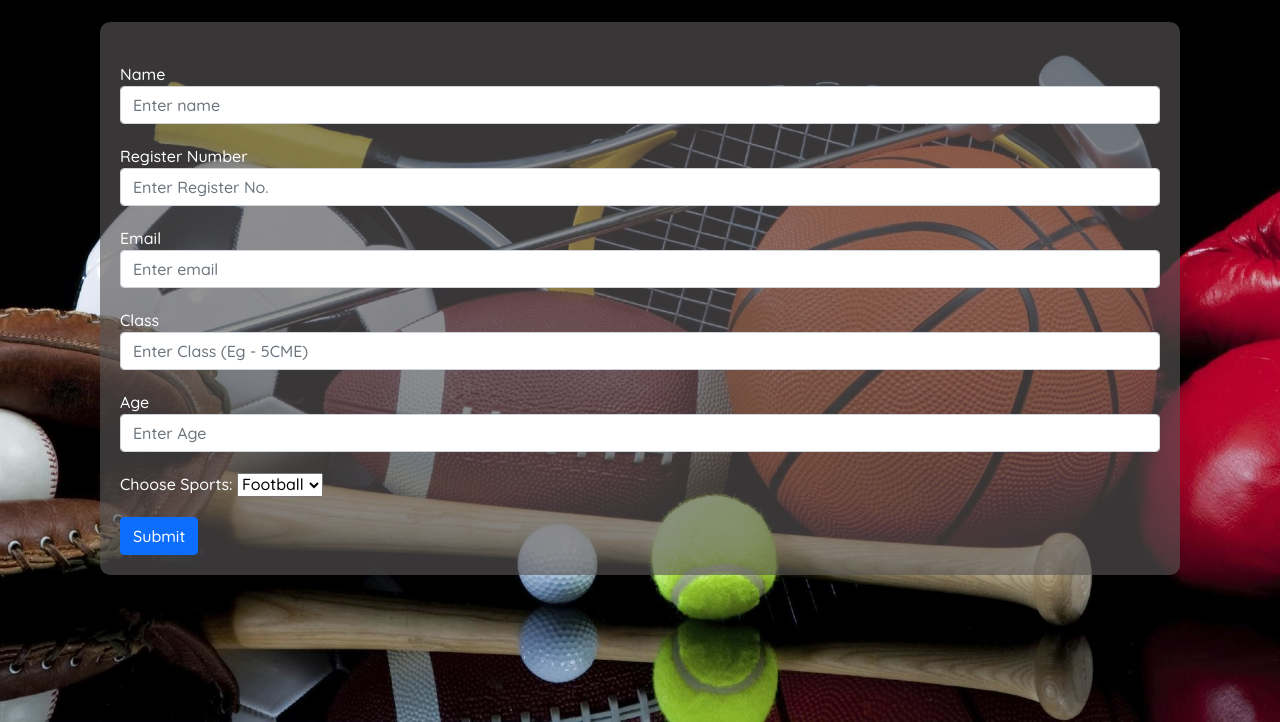
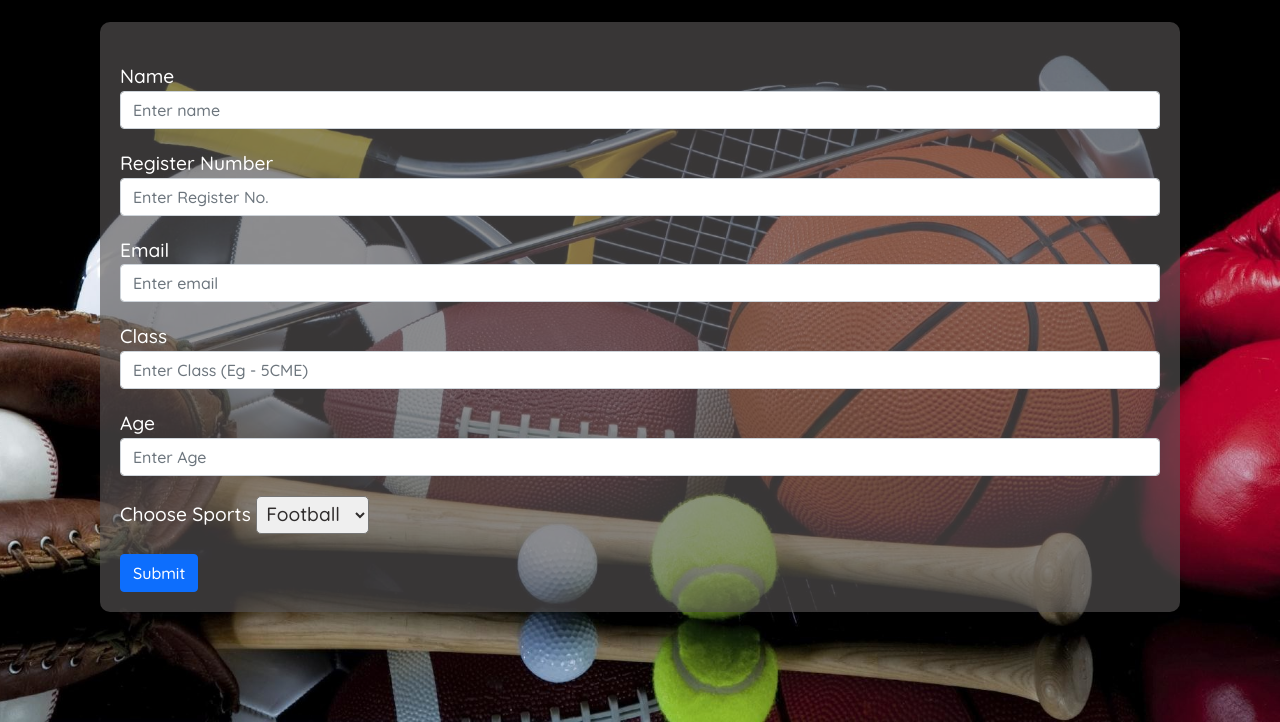
Before and after one commit to supantharoy/chrispo, a plain HTML site: page register.html in a window 1280 px wide. Shown: the part 78-800 px from the top of the page. Drawn offline with nearby package versions, Linux system fonts and the light colour scheme.

Commit message:
Lab CIA 1

```diff
--- a/css/register.css
+++ b/css/register.css
@@ -19,4 +19,11 @@ form {
 
 .form-group{
     margin: 20px 0;
+    font-size: 1.2rem;
 }
+
+#sports{
+  padding: 5px 10px 5px 5px;
+  border-radius: 5px;
+  color: rgb(48, 45, 45);
+}
--- a/register.html
+++ b/register.html
@@ -41,12 +41,12 @@
 
   <form>
     <div class="form-group">
-      <label for="exampleInputEmail1">Name</label>
+      <label for="exampleInputText1">Name</label>
       <input type="text" class="form-control" id="exampleInputText1" aria-describedby="textHelp" placeholder="Enter name">
     </div>
     <div class="form-group">
-        <label for="exampleInputAge1">Register Number</label>
-        <input type="number" class="form-control" id="exampleInputAge1" placeholder="Enter Register No." >
+        <label for="exampleInputRegister1">Register Number</label>
+        <input type="number" class="form-control" id="exampleInputRegister1" placeholder="Enter Register No." >
       </div>
     <div class="form-group">
       <label for="exampleInputEmail1">Email</label>
@@ -61,8 +61,8 @@
       <input type="number" class="form-control" id="exampleInputAge1" placeholder="Enter Age" min="18" max="23">
     </div>
     <div class="form-group">
-        <label for="cars">Choose Sports:</label>
-        <select name="cars" id="cars">
+        <label for="sports">Choose Sports</label>
+        <select name="sports" id="sports">
           <option value="football">Football</option>
           <option value="cricet">Cricket</option>
           <option value="kabaddi">Kabaddi</option>
```
